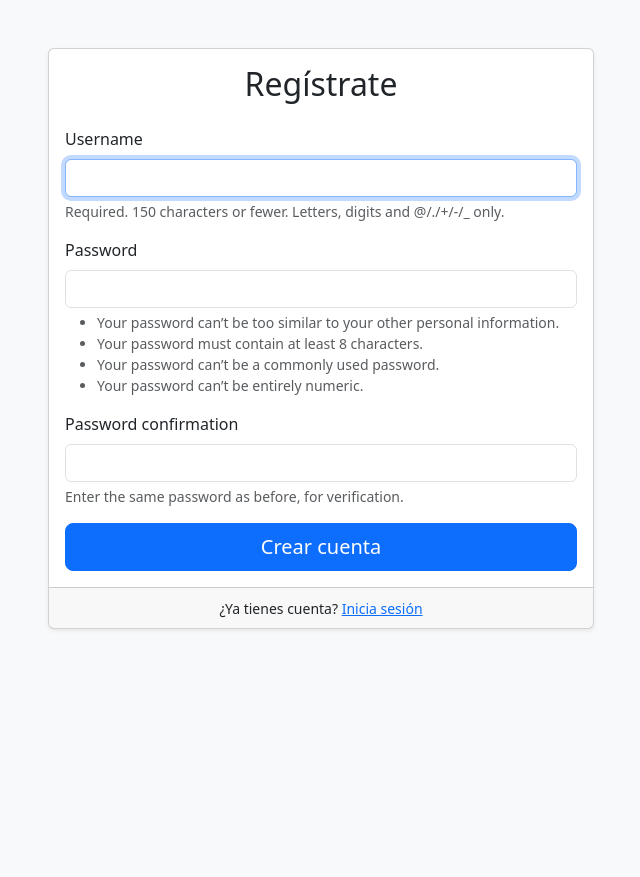
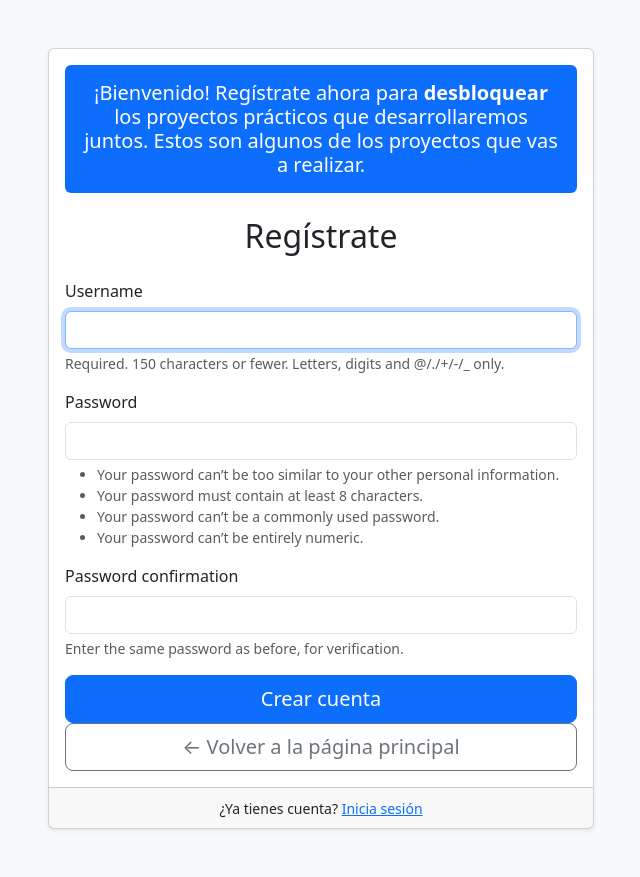
Before and after one commit to tfermoso/pythonanywhere, a Django app: page /register/ in a window 1280 px wide. Shown: the whole page, without its empty margins (319-959 px from the left). Before the commit the page ends 630 px from the top, so only its background shows below. Run offline with Django 5.2, Linux system fonts and the light colour scheme; some libraries are stand-ins or nearby versions.

Commit message:
arreglando login y register

```diff
--- a/app1/templates/app1/login.html
+++ b/app1/templates/app1/login.html
@@ -60,7 +60,13 @@
             <small>¿Aún no tienes cuenta? <a href="{% url 'register' %}">Regístrate</a></small>
           </div>
         </div>
+        <div class="d-grid">
+          <a href="{% url 'index' %}" class="btn btn-outline-secondary btn-lg">
+            ← Volver a la página principal
+          </a>
+        </div>
       </div>
+
     </div>
   </div>
   <script src="https://cdn.jsdelivr.net/npm/bootstrap@5.3.3/dist/js/bootstrap.min.js" integrity="sha384-0pUGZvbkm6XF6gxjEnlmuGrJXVbNuzT9qBBavbLwCsOGabYfZo0T0to5eqruptLy" crossorigin="anonymous"></script>
--- a/app1/templates/app1/register.html
+++ b/app1/templates/app1/register.html
@@ -15,6 +15,11 @@
       <div class="col-sm-10 col-md-8 col-lg-6">
         <div class="card shadow-sm">
           <div class="card-body">
+            <div class="p-3 mb-4 bg-primary text-white rounded text-center">
+              <p class="h5 mb-0">
+                ¡Bienvenido! Regístrate ahora para <strong>desbloquear</strong> los proyectos prácticos que desarrollaremos juntos. Estos son algunos de los proyectos que vas a realizar.
+              </p>
+            </div>
             <h2 class="card-title text-center mb-4">Regístrate</h2>
             <form method="post" novalidate>
               {% csrf_token %}
@@ -39,6 +44,11 @@
                   Crear cuenta
                 </button>
               </div>
+              <div class="d-grid">
+                <a href="{% url 'index' %}" class="btn btn-outline-secondary btn-lg">
+                  ← Volver a la página principal
+                </a>
+              </div>
             </form>
           </div>
           <div class="card-footer text-center">
```
